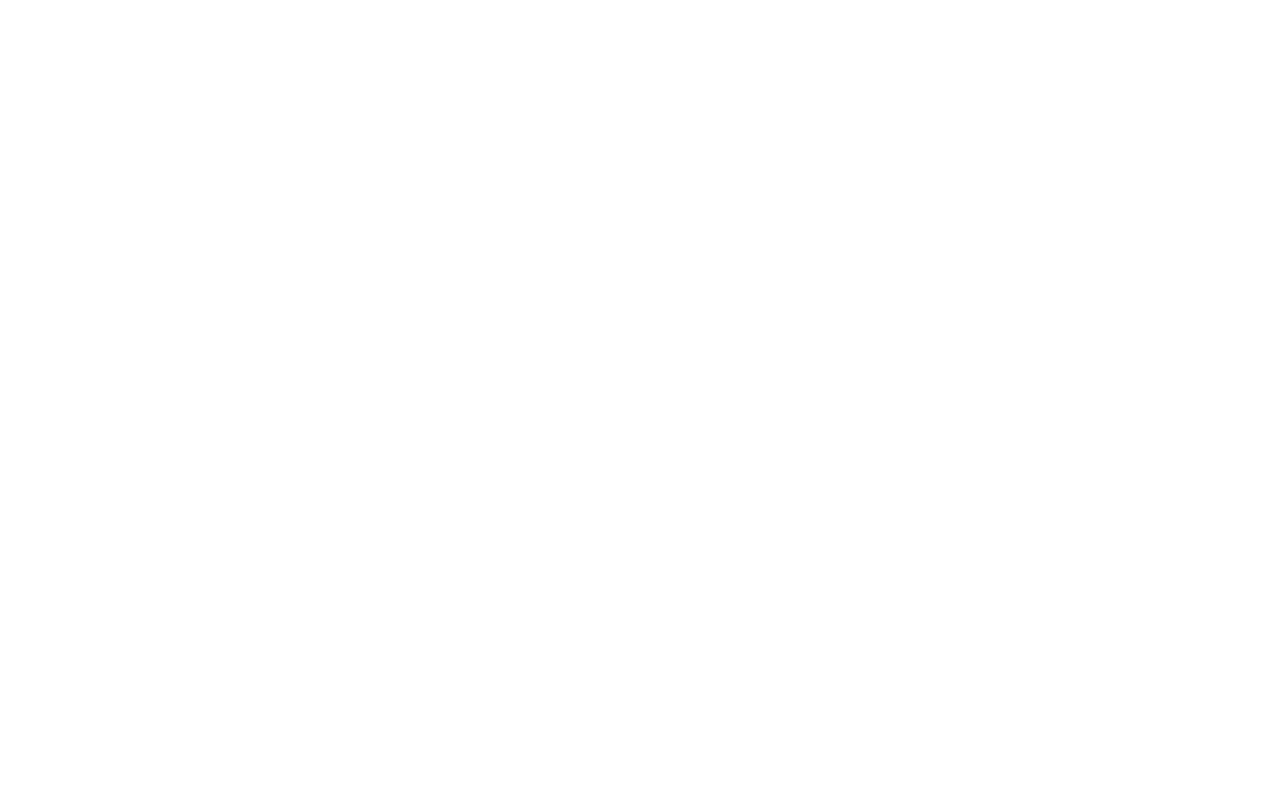
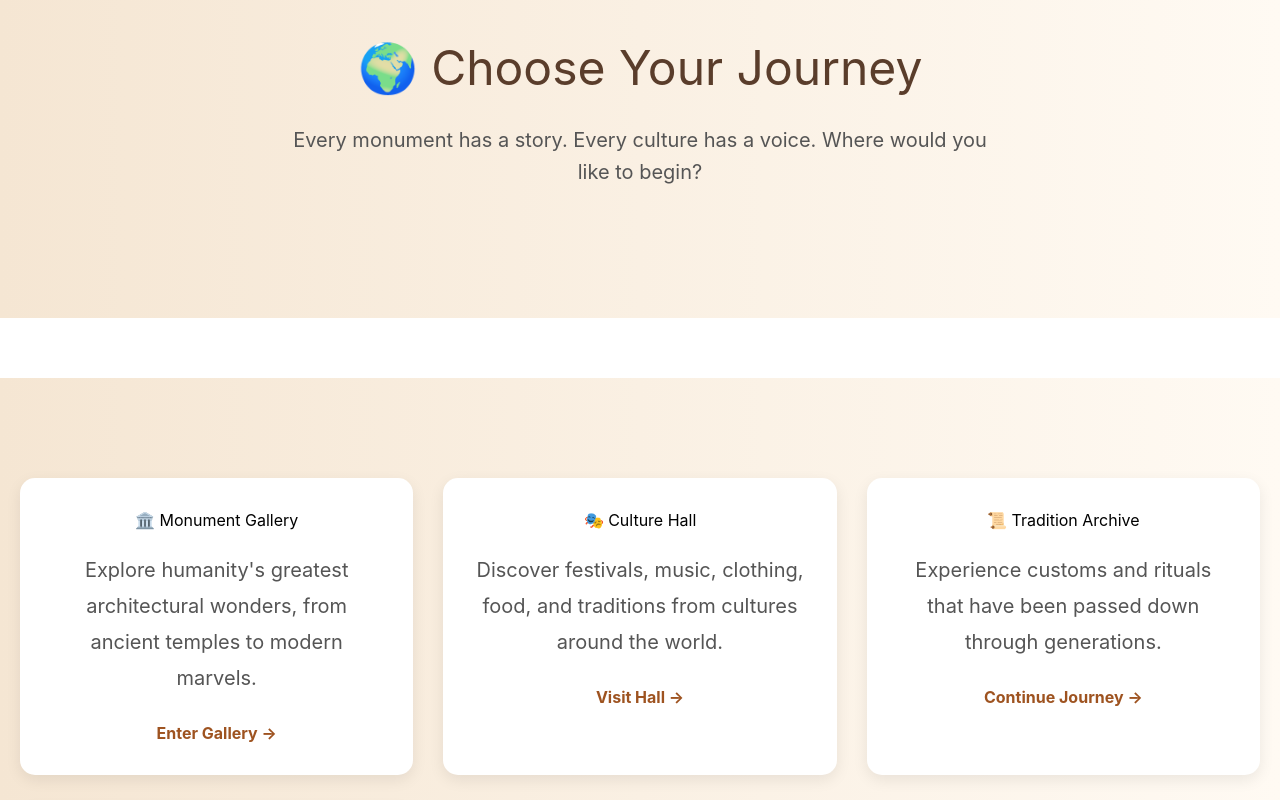
Before and after one commit to Dhwnit27/heritage-preservation-portal, a React (Vite) app in the folder client/: page /explore in a window 1280 px wide. Before the commit this address had no page. Shown: the part 140-940 px from the top of the page. Before the commit the page ends 800 px from the top, so only its background shows below. Built offline with nearby package versions, Linux system fonts and the light colour scheme.

Commit message:
some new feature are added

```diff
--- a/client/src/App.jsx
+++ b/client/src/App.jsx
@@ -7,6 +7,7 @@ import './App.css'
 import { Routes, Route } from "react-router-dom";
 import Home from "./pages/Home";
 import AboutPage from "./pages/AboutPage";
+import ExplorePage from "./pages/ExplorePage";
 
 import Features from "./components/Features";
 import About from "./components/About";
@@ -18,6 +19,7 @@ function App() {
    <Routes>
   <Route path="/" element={<Home />} />
   <Route path="/about" element={<AboutPage />} />
+  <Route path="/explore" element={<ExplorePage />} />
 </Routes>
   );
 }
--- /dev/null
+++ b/client/src/pages/ExplorePage.css
@@ -0,0 +1,51 @@
+.journey-section{
+    display: grid;
+    grid-template-columns: repeat(auto-fit, minmax(320px,1fr));
+
+    gap: 30px;
+
+    margin-top: 60px;
+}
+
+.journey-card{
+
+    background: white;
+
+    border-radius: 15px;
+
+    padding: 30px;
+
+    text-align: center;
+
+    box-shadow: 0 5px 15px rgba(0,0,0,.08);
+
+    transition: .3s;
+}
+
+.journey-card:hover{
+
+    transform: translateY(-10px);
+
+    box-shadow: 0 12px 25px rgba(0,0,0,.15);
+}
+
+.journey-content h2{
+
+    margin-bottom:20px;
+}
+
+.journey-content p{
+
+    line-height:1.8;
+
+    margin-bottom:25px;
+}
+
+.journey-content a{
+
+    text-decoration:none;
+
+    color:#9e5320;
+
+    font-weight:bold;
+}
--- a/client/src/pages/ExplorePage.jsx
+++ b/client/src/pages/ExplorePage.jsx
@@ -0,0 +1,91 @@
+import Navbar from "../components/Navbar";
+import Footer from "../components/Footer";
+import "./ExplorePage.css";
+import { Link } from "react-router-dom";
+
+function ExplorePage() {
+
+const journeys = [
+  {
+    title: "🏛 Monument Gallery",
+    description:
+      "Explore humanity's greatest architectural wonders, from ancient temples to modern marvels.",
+    button: "Enter Gallery →",
+    route: "/monuments",
+  },
+
+  {
+    title: "🎭 Culture Hall",
+    description:
+      "Discover festivals, music, clothing, food, and traditions from cultures around the world.",
+    button: "Visit Hall →",
+    route: "/culture",
+  },
+
+  {
+    title: "📜 Tradition Archive",
+    description:
+      "Experience customs and rituals that have been passed down through generations.",
+    button: "Continue Journey →",
+    route: "/traditions",
+  },
+
+  {
+    title: "📖 History Timeline",
+    description:
+      "Walk through the events and civilizations that shaped human history.",
+    button: "Begin Timeline →",
+    route: "/history",
+  },
+];
+
+  return (
+    <>
+      <Navbar />
+
+      <main className="explore-page">
+
+  <section className="explore-hero">
+
+    <h1>🌍 Choose Your Journey</h1>
+
+    <p>
+      Every monument has a story.
+      Every culture has a voice.
+      Where would you like to begin?
+    </p>
+
+  </section>
+
+  <section className="journey-section">
+
+  {journeys.map((journey, index) => (
+
+  <article className="journey-card" key={index}>
+
+    <div className="journey-content">
+
+      <h2>{journey.title}</h2>
+
+      <p>{journey.description}</p>
+
+      <Link to={journey.route}>
+        {journey.button}
+      </Link>
+
+    </div>
+
+  </article>
+
+))}
+
+</section>
+
+</main>
+
+      <Footer />
+    </>
+  );
+}
+
+export default ExplorePage;
--- /dev/null
+++ b/client/src/pages/MonumentPage.jsx
@@ -0,0 +1,31 @@
+import Navbar from "../components/Navbar";
+import Footer from "../components/Footer";
+
+function MonumentPage() {
+
+    return (
+
+        <>
+
+            <Navbar />
+
+            <main>
+
+                <h1>🏛 Monument Gallery</h1>
+
+                <p>
+                    Welcome to the Monument Gallery.
+                    Soon you'll be able to explore famous monuments from around the world.
+                </p>
+
+            </main>
+
+            <Footer />
+
+        </>
+
+    );
+
+}
+
+export default MonumentPage;
```
